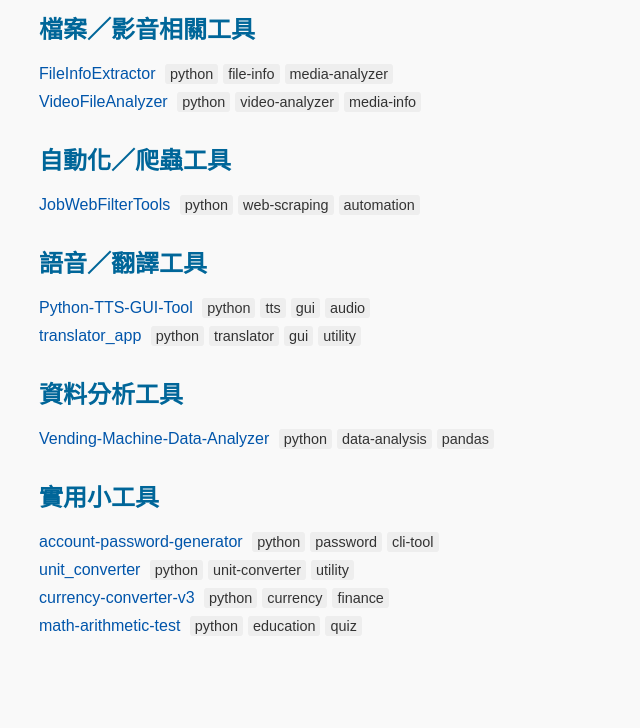
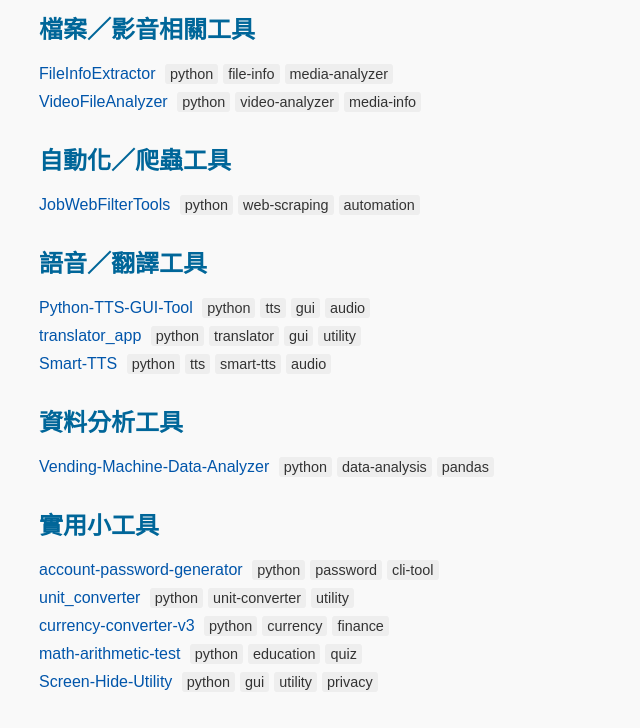
Before and after one commit to StephenwwW/stephenwww.github.io, a plain HTML site: page index.html in a window 1280 px wide. Shown: the part 106-834 px from the top of the page, without its empty margins (1-641 px from the left). Before the commit the page ends 800 px from the top, so only its background shows below. Drawn offline with Linux system fonts and the light colour scheme.

Commit message:
Update index.html

```diff
--- a/index.html
+++ b/index.html
@@ -48,6 +48,10 @@
     <a href="https://github.com/StephenwwW/translator_app" target="_blank">translator_app</a>
     <span class="tag">python</span><span class="tag">translator</span><span class="tag">gui</span><span class="tag">utility</span>
   </li>
+  <li>
+    <a href="https://github.com/StephenwwW/Smart-TTS" target="_blank">Smart-TTS</a>
+    <span class="tag">python</span><span class="tag">tts</span><span class="tag">smart-tts</span><span class="tag">audio</span>
+  </li>
 </ul>
 
 <h2>資料分析工具</h2>
@@ -76,6 +80,10 @@
     <a href="https://github.com/StephenwwW/math-arithmetic-test" target="_blank">math-arithmetic-test</a>
     <span class="tag">python</span><span class="tag">education</span><span class="tag">quiz</span>
   </li>
+  <li>
+    <a href="https://github.com/StephenwwW/Screen-Hide-Utility" target="_blank">Screen-Hide-Utility</a>
+    <span class="tag">python</span><span class="tag">gui</span><span class="tag">utility</span><span class="tag">privacy</span>
+  </li>
 </ul>
 
 </body>
```
